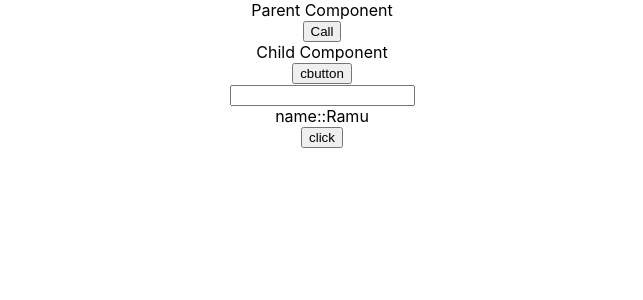
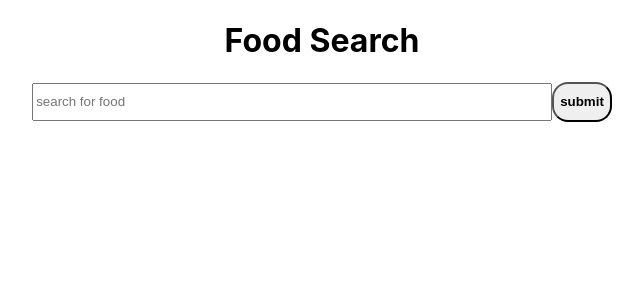
Before and after one commit to SVADHI/sample-project, a React (Create React App) app: page / in a window 1280 px wide. Shown: the top 300 px of the page, without its empty margins (318-961 px from the left). Built offline with nearby package versions, Linux system fonts and the light colour scheme.

Commit message:
changes in recipe app

```diff
--- a/src/App.js
+++ b/src/App.js
@@ -8,9 +8,9 @@ import UseRefComponent from "./Components/UseRefComponent";
 function App() {
   return (
     <div className="App">
-      {/* <FoodSearch /> */}
+      <FoodSearch />
       {/*  <Position /> */}
-      <ParentFunction />
+      {/*  <ParentFunction /> */}
       {/*  <UseRefComponent /> */}
     </div>
   );
--- a/src/Components/FoodSearch.js
+++ b/src/Components/FoodSearch.js
@@ -23,8 +23,10 @@ const FoodSearch = () => {
     setQuery(e.target.value);
   };
 
-  const onSubmitSearch = () => {
-    getData();
+  const onSubmitSearch = (e) => {
+    if (e.key === "Enter") {
+      getData();
+    }
   };
   return (
     <>
@@ -35,6 +37,7 @@ const FoodSearch = () => {
           className="search-input"
           placeholder="search for food"
           onChange={searchInput}
+          onKeyPress={onSubmitSearch}
         />
         <button onClick={onSubmitSearch} className="search-btn">
           submit
--- a/src/Components/Recipe.css
+++ b/src/Components/Recipe.css
@@ -4,6 +4,8 @@
   background-color: gainsboro;
   text-align: left;
   margin: 10px;
+  height: 700px;
+  width: 700px;
 }
 .serach-form {
   height: 10vh;
@@ -17,8 +19,8 @@
 }
 .recipe img {
   border-radius: 5rem;
-  width: 200px;
-  height: 200px;
+  width: 300px;
+  height: 300px;
   align-items: center;
 }
 
@@ -29,4 +31,5 @@
 .search-btn {
   height: 2.5rem;
   font-weight: bold;
+  border-radius: 1rem;
 }
--- a/src/Components/Recipe.js
+++ b/src/Components/Recipe.js
@@ -5,8 +5,8 @@ const Recipe = ({ calories, label, image, ingredients }) => (
     <div className="recipe">
       <h1>{label}</h1>
       <ol>
-        {ingredients.map((ingrident) => {
-          return <li>{ingrident.text}</li>;
+        {ingredients.map((ingrident, index) => {
+          return <li key={index}>{ingrident.text}</li>;
         })}
       </ol>
       <p> {calories}</p>
```
